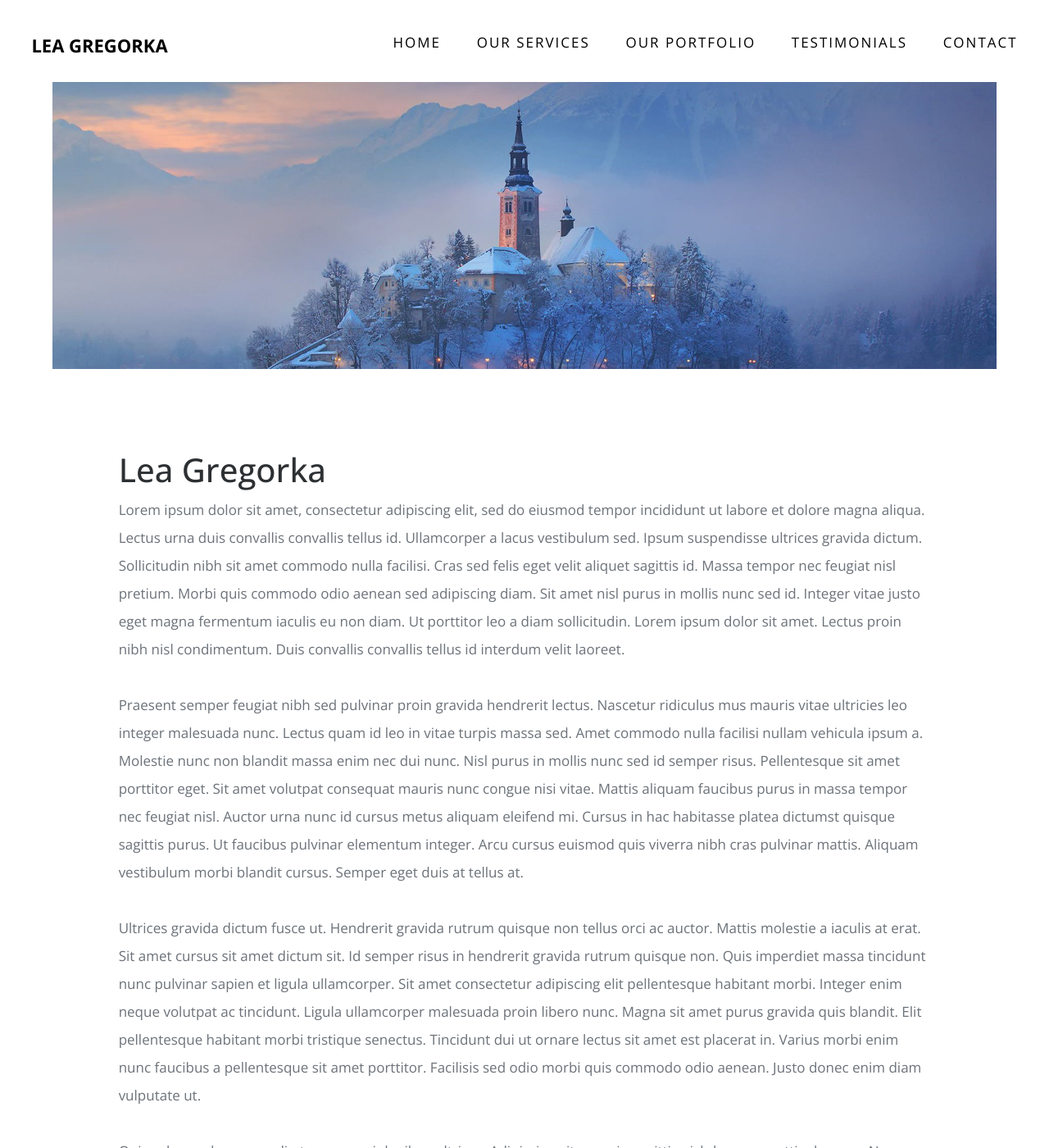
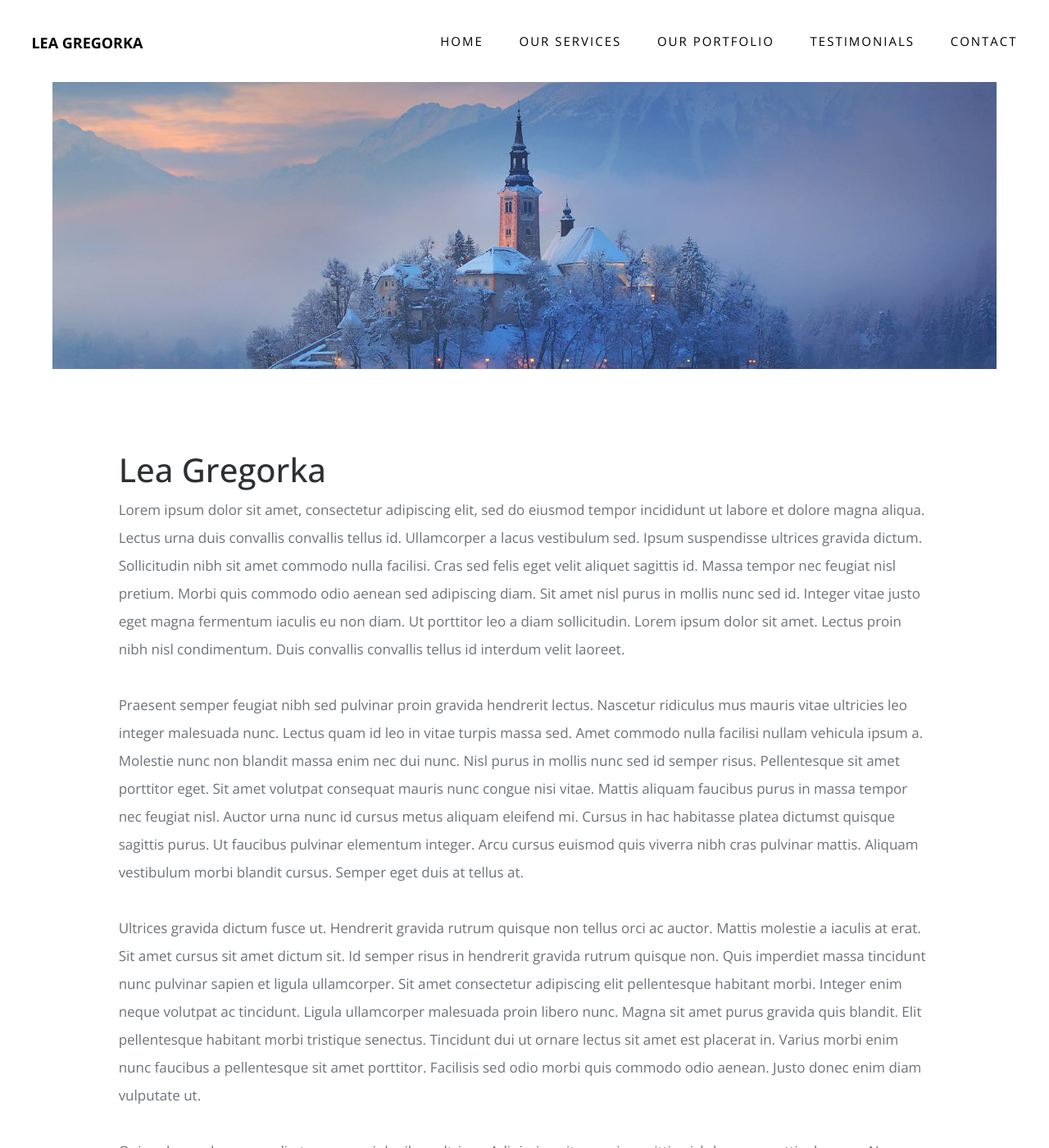
Before and after one commit to leagregorka/leagregorka.github.io, a Jekyll site: the page built from index.md, in a window 1280 px wide and 1400 px high. Shown: the whole window at 82% size. Built offline with Jekyll 4.4.1, drawn with Linux system fonts in a browser that asks for light colours; nearby versions of some CDN libraries; our own code applies the rules of GitHub Pages for plain Markdown files.

Commit message:
Fixed header sizes

```diff
--- a/assets/css/main.css
+++ b/assets/css/main.css
@@ -113,7 +113,7 @@ ul li {
 	transition: padding 0.3s;
 }
 #header .logo {
-	font-size: 22px;
+	font-size: 18px;
 	color: #000;
 	font-weight: 700;
 	float: left;
@@ -145,7 +145,7 @@ ul li {
 }
 .navigation a {
 	color: #000;
-	font-size: 17px;
+	font-size: 15px;
 	font-weight: 300;
 	margin-left: 40px;
 	letter-spacing: 2px;
```
